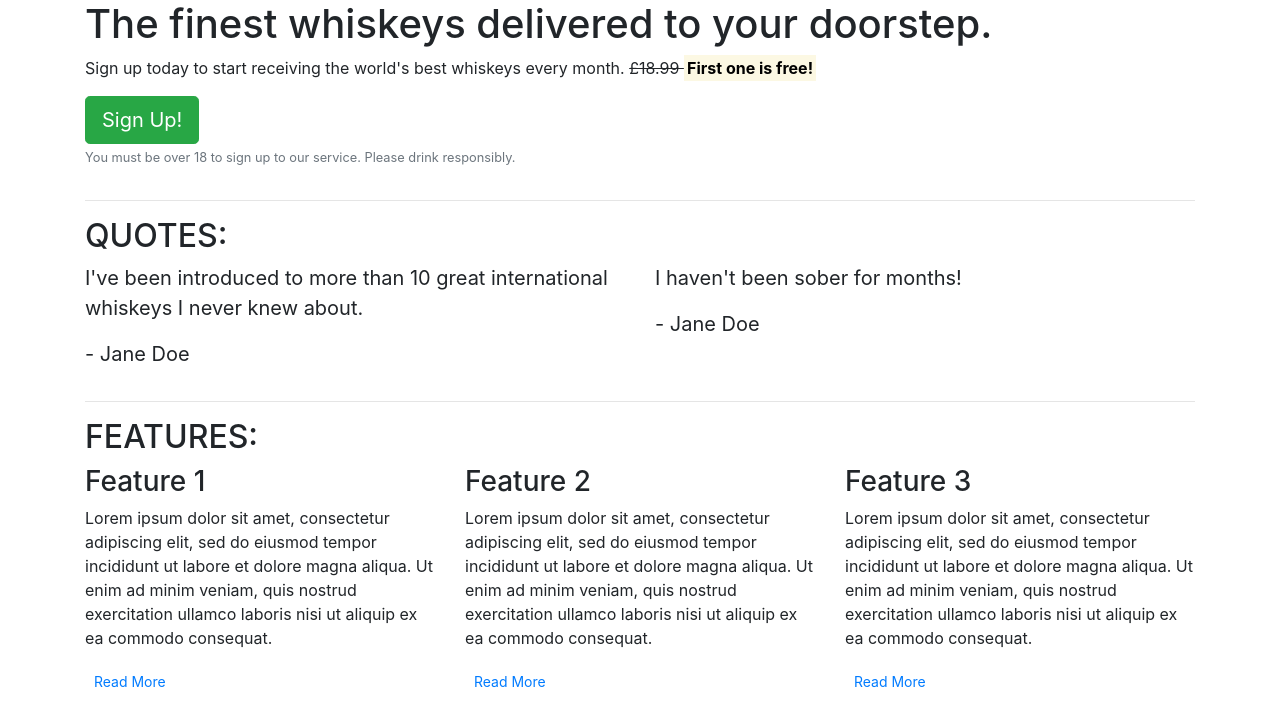
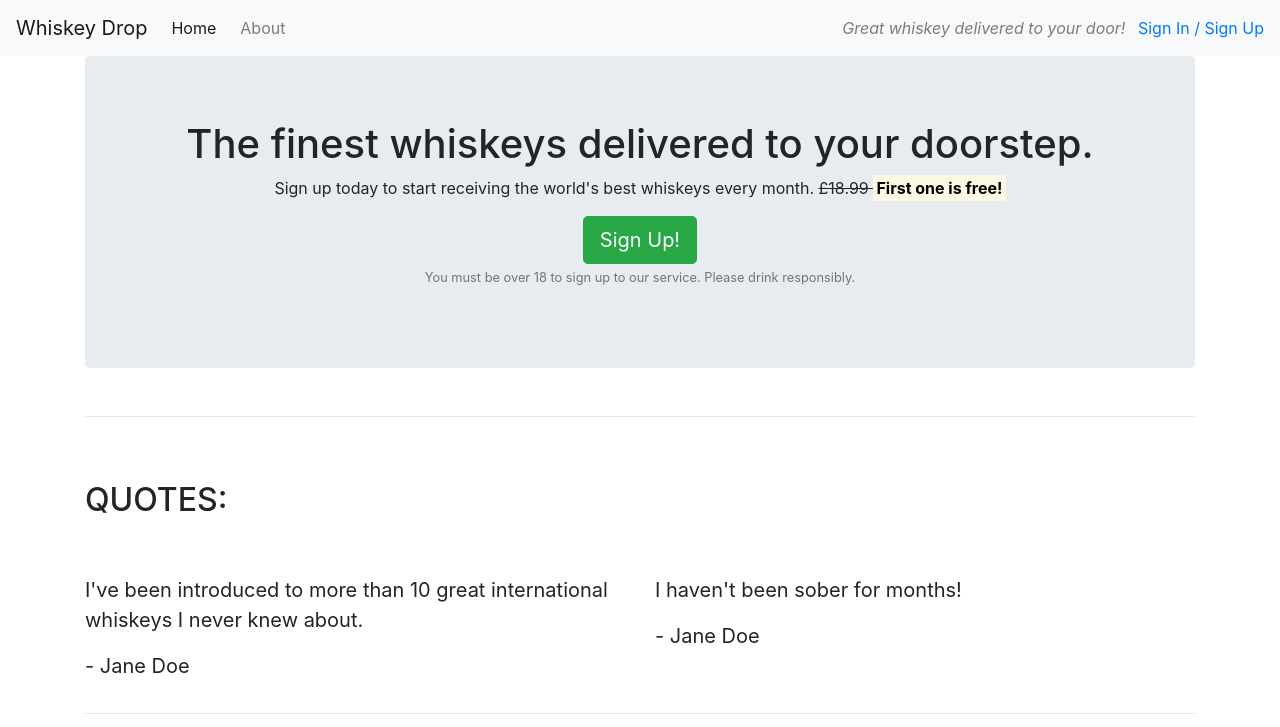
Before and after one commit to EllenSt264/bootstrap-whiskey_site-VS, a plain HTML site: page index.html in a window 1280 px wide. Shown: the top 727 px of the page. Drawn offline with nearby package versions, Linux system fonts and the light colour scheme.

Commit message:
Add navbar, added jumbotron to callout container, gave more vertical space to quotes div

```diff
--- a/index.html
+++ b/index.html
@@ -9,15 +9,33 @@
 </head>
 
 <body>
+    <nav class="navbar navbar-light bg-light navbar-expand-sm">
+        <a href="/" class="navbar-brand">Whiskey Drop</a>
+        <ul class="navbar-nav mr-auto">
+            <li class="active nav-item mr-2"><a class="nav-link" href="/">Home</a></li>
+            <li class="nav-item mr-2"><a class="nav-link" href="/about">About</a></li>
+            <li class="nav-item mr-2 d-block d-sm-none"><a class="nav-link" href="/login">Sign In / Sign Up</a></li>
+        </ul>
+        <!--
+            Marketing text - third element of navbar
+        -->
+        <div class="d-none d-md-block">
+            <p class="navbar-text my-auto mr-2"><i>Great whiskey delivered to your door!</i></p>
+            <a href="/login">Sign In / Sign Up</a>
+        </div>
+    </nav>
     <article class="container">
         <!-- Callout -->
         <div class="row">
         <!-- In Bootstrap, a col must be a direct child of class="row"
         or it will break the responsive design -->
             <div class="col-12">
-                <section class="callout">
+                <section class="callout jumbotron text-center">
                     <h1>The finest whiskeys delivered to your doorstep.</h1>
-                    <p>Sign up today to start receiving the world's best whiskeys every month. <s>£18.99 </s><strong><mark>First one is free!</mark></strong></p>
+                    <p>Sign up today to start receiving the world's best whiskeys every month.
+                        <s class="d-none d-sm-inline">£18.99 </s>
+                        <span class="d-inline d-sm-none"><br></span>
+                        <strong><mark>First one is free!</mark></strong></p>
                     <button class="btn btn-success btn-lg">Sign Up!</button>
                     <p class="text-muted"><small>You must be over 18 to sign up to our service. Please drink responsibly.</small></p>
                 </section>
@@ -29,7 +47,7 @@
         <!-- Quotes -->
         <section class="quotes">
             <div class="row">
-                <div class="col-12">
+                <div class="col-12 my-5">
                     <h2 class="text-uppercase">Quotes:</h2>
                 </div>
             </div>
```
